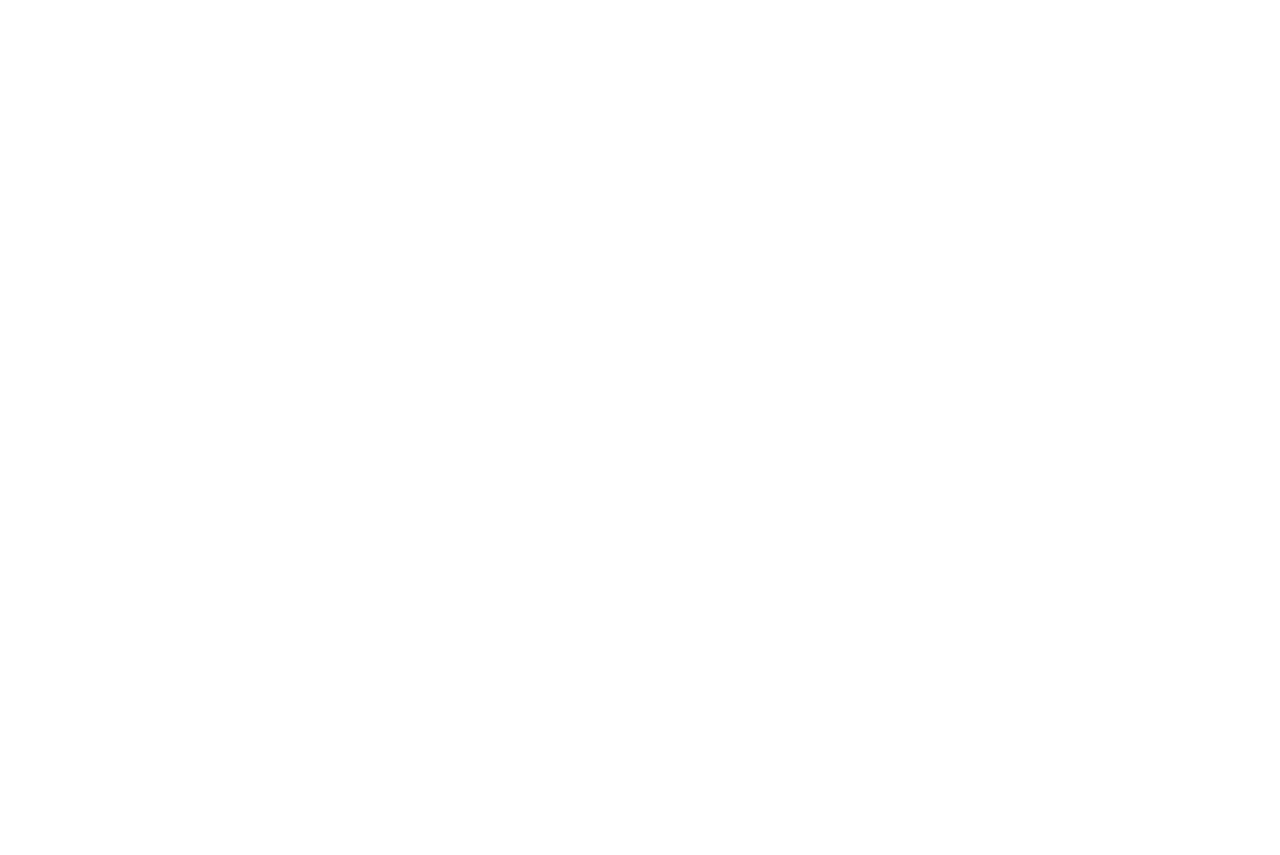
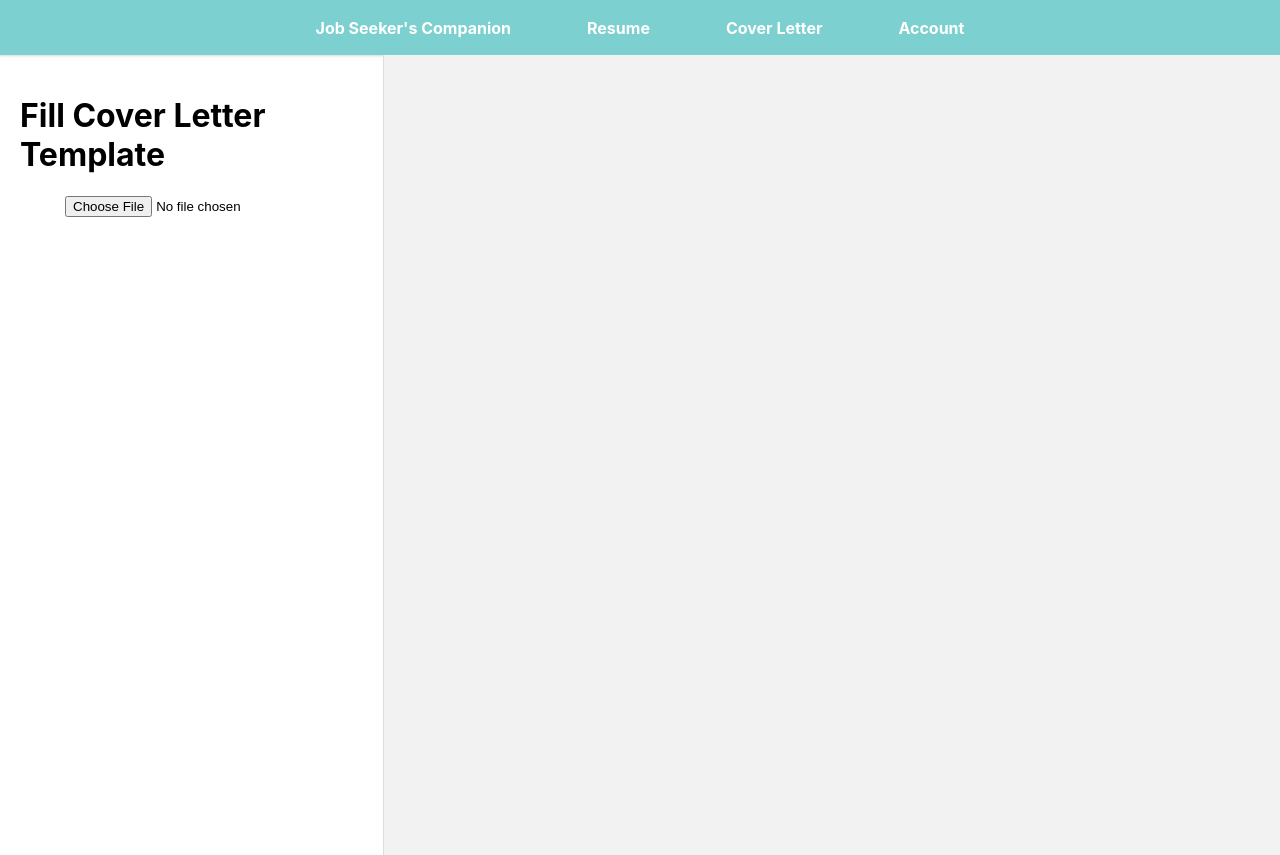
Before and after one commit to calvinbayaua/job-seeker-companion, a React (Vite) app in the folder client/: page /coverletter in a window 1280 px wide. Before the commit this address had no page. Before the commit the page ends 800 px from the top, so only its background shows below. Built offline with nearby package versions, Linux system fonts and the light colour scheme.

Commit message:
Added a clear button to clear the current form inputs
Resume and Account page initializations

Minor styling changes

```diff
--- a/client/src/App.jsx
+++ b/client/src/App.jsx
@@ -1,8 +1,8 @@
-import { useState, useEffect } from "react";
 import { BrowserRouter, Routes, Route } from "react-router-dom";
 import Home from "./pages/Home";
+import Resume from "./pages/Resume";
 import CoverLetter from "./pages/CoverLetter";
-import axios from "axios";
+import Account from "./pages/Account";
 
 function App() {
   return (
@@ -10,7 +10,9 @@ function App() {
       <BrowserRouter>
         <Routes>
           <Route index element={<Home />} />
-          <Route path="/tools/coverletter" element={<CoverLetter />} />
+          <Route path="/resume" element={<Resume />} />
+          <Route path="/coverletter" element={<CoverLetter />} />
+          <Route path="/account" element={<Account />} />
         </Routes>
       </BrowserRouter>
     </>
--- a/client/src/components/Header.jsx
+++ b/client/src/components/Header.jsx
@@ -3,9 +3,9 @@ export default function Header() {
     <header>
       <nav>
         <a href="/">Job Seeker's Companion</a>
-        <a href="/">Resume</a>
-        <a href="/tools/coverletter">Cover Letter</a>
-        <a href="/">Account</a>
+        <a href="/resume">Resume</a>
+        <a href="/coverletter">Cover Letter</a>
+        <a href="/account">Account</a>
       </nav>
     </header>
   );
--- a/client/src/index.css
+++ b/client/src/index.css
@@ -33,7 +33,7 @@ header > nav {
 }
 
 header > nav > a {
-  padding: 0px 35px;
+  padding: 0px 30px;
   font-size: 1rem;
   font-weight: bold;
   text-decoration: none;
@@ -95,7 +95,22 @@ header > nav > a {
   font-family: "Inter", sans-serif;
 }
 
+.cl-subclear {
+  display: flex;
+  flex-direction: row;
+  min-height: 40px;
+  gap: 10px;
+}
+
+.cl-submit {
+  width: 90%;
+}
+
+.cl-clear {
+  width: 10%;
+}
+
 .cl-download {
-  width: 74%;
+  width: 73%;
   min-height: 40px;
 }
--- /dev/null
+++ b/client/src/pages/Account.jsx
@@ -0,0 +1,10 @@
+import Header from "../components/Header";
+
+export default function Account() {
+  return (
+    <>
+      <Header />
+      <h2>Account Page</h2>
+    </>
+  );
+}
--- a/client/src/pages/CoverLetter.jsx
+++ b/client/src/pages/CoverLetter.jsx
@@ -43,6 +43,14 @@ export default function CoverLetter() {
     }
   };
 
+  const clearForm = () => {
+    const clearedFields = {};
+    Object.keys(fields).forEach((field) => {
+      clearedFields[field] = "";
+    });
+    setFields(clearedFields);
+  };
+
   // REQ - Send POST request to backend with form data when 'Submit' button is pressed
   const handleSubmit = async (event) => {
     event.preventDefault();
@@ -77,15 +85,17 @@ export default function CoverLetter() {
 
   // INIT - Initialize form with the extracted fields from the backend response
   const fieldForms = (
+    <>
       <form className="cl-form" onSubmit={handleSubmit}>
         {Object.keys(fields).map((field) => {
           return (
             <div key={field}>
-            <label htmlFor={field}>{field}: </label>
+              <label htmlFor={field}>{field}:</label>
               <input
                 id={field}
                 name={field}
                 type="text"
+                value={fields[field]}
                 onChange={
                   (e) =>
                     setFields((prev) => ({ ...prev, [field]: e.target.value })) // Sets fields at every keystroke
@@ -94,8 +104,16 @@ export default function CoverLetter() {
             </div>
           );
         })}
-      <button type="submit">Submit</button>
+        <div className="cl-subclear">
+          <button className="cl-submit" type="submit">
+            Submit
+          </button>
+          <button className="cl-clear" onClick={clearForm}>
+            X
+          </button>
+        </div>
       </form>
+    </>
   );
 
   const downloadCoverLetter = () => {
--- /dev/null
+++ b/client/src/pages/Resume.jsx
@@ -0,0 +1,10 @@
+import Header from "../components/Header";
+
+export default function Resume() {
+  return (
+    <>
+      <Header />
+      <h2>Resume Page</h2>
+    </>
+  );
+}
```
Lines whose indentation alone changed are shown as unchanged.
